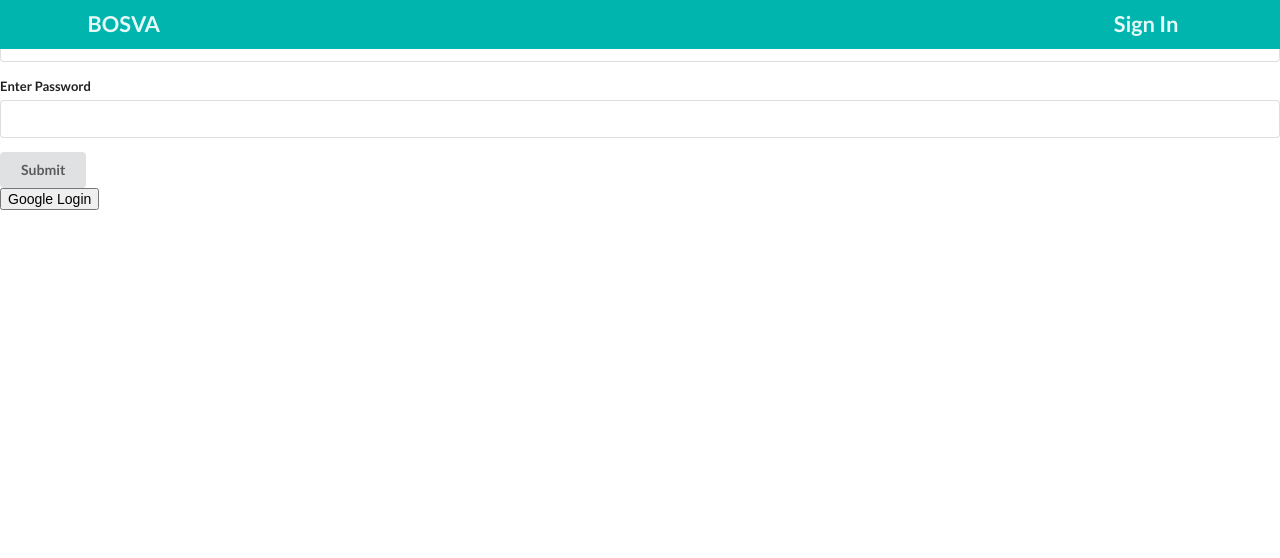
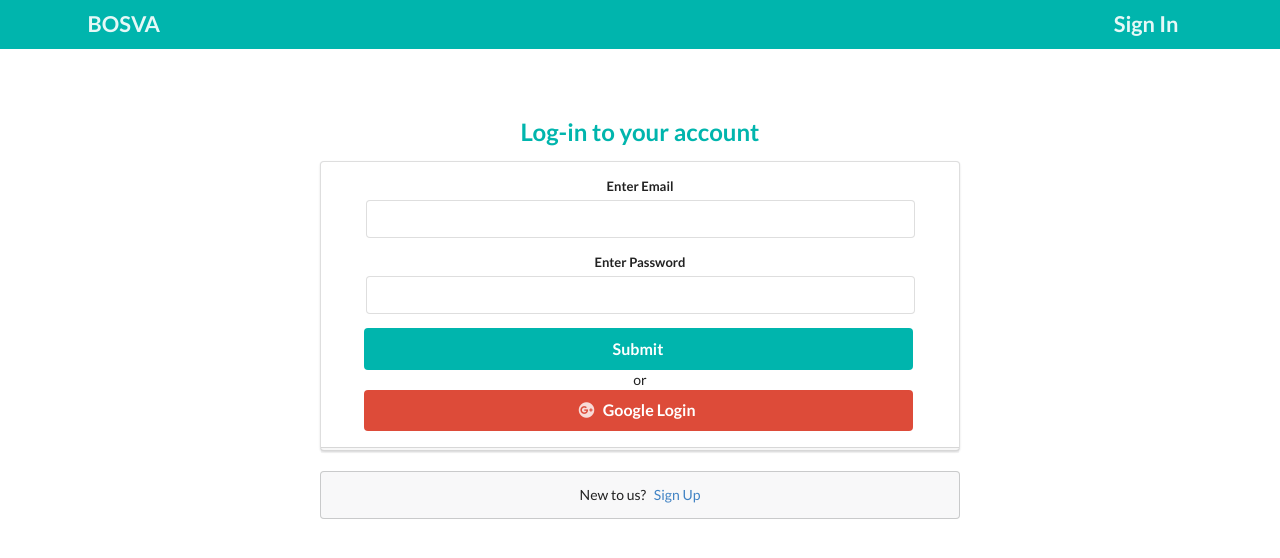
Before and after one commit to Emily81926/stock-note-client, a React (Create React App) app: page /signin in a window 1280 px wide. Shown: the top 558 px of the page. Built offline with nearby package versions, Linux system fonts and the light colour scheme; no server answers.

Commit message:
feat: add css feature to login page and google login button

```diff
--- a/src/components/users/GoogleAuth.js
+++ b/src/components/users/GoogleAuth.js
@@ -12,7 +12,10 @@ class GoogleAuth extends React.Component {
 
   render() {
     return (
-      <button className="loginbutton google" onClick={this.googleLogin} >Google Login</button>
+      <button className="ui google plus fluid large button" type="submit" style={{ width: '90%' }} onClick={this.googleLogin} >
+        <i class="google plus icon"></i>
+        Google Login
+        </button>
     )
   }
 }
--- a/src/components/users/UserSignin.js
+++ b/src/components/users/UserSignin.js
@@ -29,30 +29,61 @@ class UserSignin extends React.Component {
       </div>
     );
   }
-  onSubmit = async(formValues) => {
+
+  onSubmit = async (formValues) => {
     await this.props.signIn(formValues)
     this.props.history.push('/')
   }
 
   SigninForm() {
+    const segment = {
+      width: '100%',
+      display: 'flex',
+      alignItems: 'center',
+      justifyContent: 'center'
+    }
+    const signinGrid = {
+      width: '50%',
+      display: 'flex',
+      alignItems: 'center',
+      justifyContent: 'center',
+      flexDirection: 'column',
+    }
+
     return (
-      <form onSubmit={this.props.handleSubmit(this.onSubmit)} className="ui form error" >
-        <Field name="email" component={this.renderInput} label="Enter Email" />
-        <Field name="password" component={this.renderInput} label="Enter Password" />
-        <button className="ui button" type="submit">Submit</button>
+      <form onSubmit={this.props.handleSubmit(this.onSubmit)} className="ui large form error" style={segment}>
+        <div className="ui stacked segment" style={signinGrid}>
+          <div className="ui field" style={{ width: '90%' }}>
+            <Field name="email" component={this.renderInput} label="Enter Email" />
+            <Field name="password" component={this.renderInput} label="Enter Password" />
+          </div>
+          <button className="ui fluid large teal button" type="submit" style={{ width: '90%' }}>Submit</button>
+          <div className="ui"> or </div>
+          <GoogleAuth />
+        </div>
       </form>
     )
   }
 
   render() {
+    const message = {
+      margin: 'auto',
+      width: '50%'
+    }
     return (
-      <div className="ui">
-        <Link to="/" className="button">
-        </Link>
-        <div className="signin table">
-          {this.SigninForm()}
+      <div className="ui middle aligned center aligned grid" style={{ paddingTop: '120px' }} >
+        <div className="column">
+          <h2 className="ui teal header">Log-in to your account</h2>
+          <div className="signin table">
+            {this.SigninForm()}
+          </div>
+          <div className="column" style={{ marginTop: '20px' }}>
+            <div className="ui message" style={message}>
+              <span className="message" style={{ paddingRight: '5px' }}> New to us? </span>
+              <Link to="/signup">Sign Up</Link>
+            </div>
+          </div>
         </div>
-        <GoogleAuth />
       </div>
     )
   }
```
